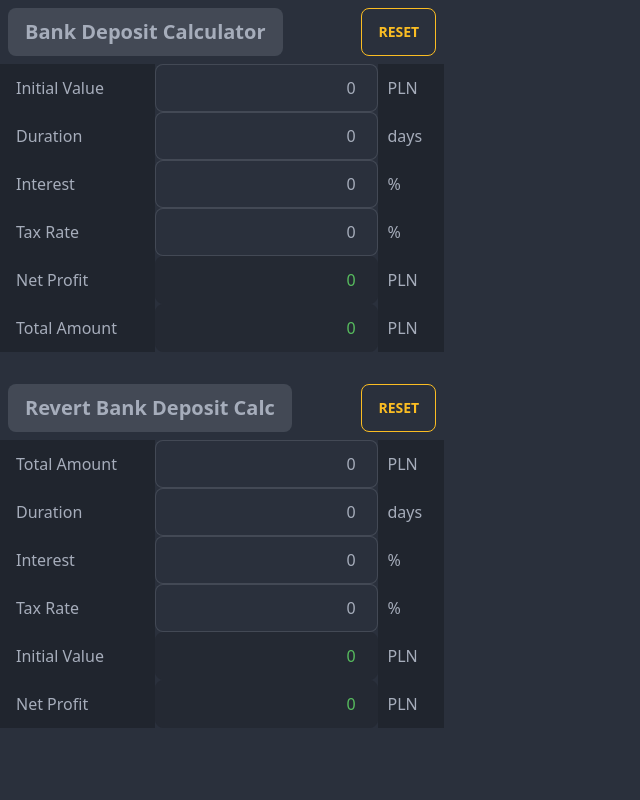
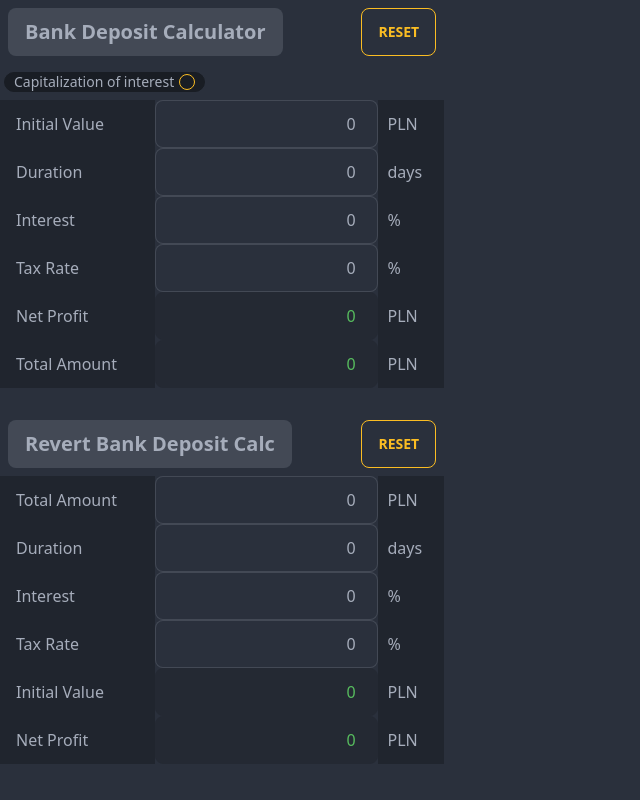
Before and after one commit to Avnfck/finance_calculators, a React (Vite) app: page / in a window 1280 px wide. Shown: the whole page, without its empty margins (0-640 px from the left). Built offline with nearby package versions, Linux system fonts and the light colour scheme.

Commit message:
added ui bar and checkbox for capitalization | no functionality yet | no input with capitalization settings

```diff
--- a/src/App.css
+++ b/src/App.css
@@ -46,3 +46,7 @@ input[disabled] {
   background-color: hsl(var(--bc) / var(--tw-bg-opacity));
   --tw-bg-opacity: 0.2;
 }
+
+.badge input {
+  margin-left: 0.3rem;
+}
--- a/src/calculators/BankDeposit.tsx
+++ b/src/calculators/BankDeposit.tsx
@@ -3,23 +3,28 @@ import { CalcTitle } from '../components/CalcTitle';
 import { countNetProfit, countTotalAmount } from '../controllers/countProfit';
 import { InputRow } from '../components/InputRow';
 import { ResultRow } from '../components/ResultRow';
+import { Capitalization } from '../components/CapitalizationCheckbox';
 
 export type BankDepositData = {
   initValue: string;
   duration: string;
   interest: string;
   taxRate: string;
+  capitalization: boolean;
 };
 type InputChangeEventType = { target: { value: any } };
 
 export function BankDepositCalculator() {
-  const storedCalcData = JSON.parse(localStorage.getItem('depositCalculator') as string);
+  const storedCalcData = JSON.parse(
+    localStorage.getItem('depositCalculator') as string
+  );
   const [calcData, setCalcData] = useState<BankDepositData>(
     storedCalcData || {
       initValue: '0',
       duration: '0',
       interest: '0',
       taxRate: '0',
+      capitalization: false,
     }
   );
 
@@ -60,6 +65,7 @@ export function BankDepositCalculator() {
       duration: '0',
       interest: '0',
       taxRate: '0',
+      capitalization: false,
     });
   }
 
@@ -71,6 +77,7 @@ export function BankDepositCalculator() {
     <>
       <div className="form-control">
         <CalcTitle name={'Bank Deposit Calculator'} reset={handleResetButton} />
+        <Capitalization value={calcData.capitalization} />
         <label className="input-group">
           <InputRow
             name={'Initial Value'}
--- /dev/null
+++ b/src/components/CapitalizationCheckbox.tsx
@@ -0,0 +1,20 @@
+type CapitalizationCheckbox = {
+  value: boolean;
+};
+
+export function Capitalization({ value }: CapitalizationCheckbox) {
+  return (
+    <div className="form-control">
+      <label className="cursor-pointer label">
+        <div className="badge badge-neutral">
+          Capitalization of interest
+          <input
+            type="checkbox"
+            checked={value}
+            className="checkbox checkbox-warning checkbox-xs"
+          />
+        </div>
+      </label>
+    </div>
+  );
+}
```
